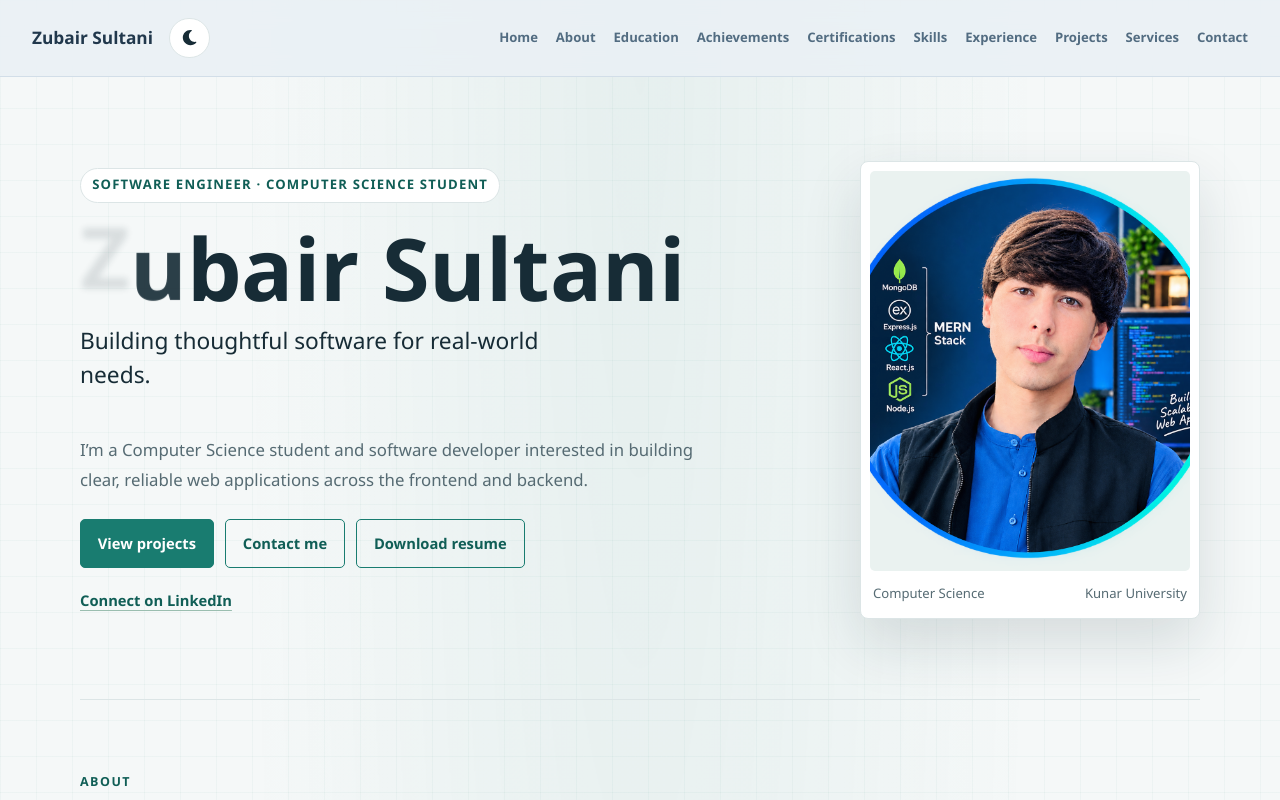
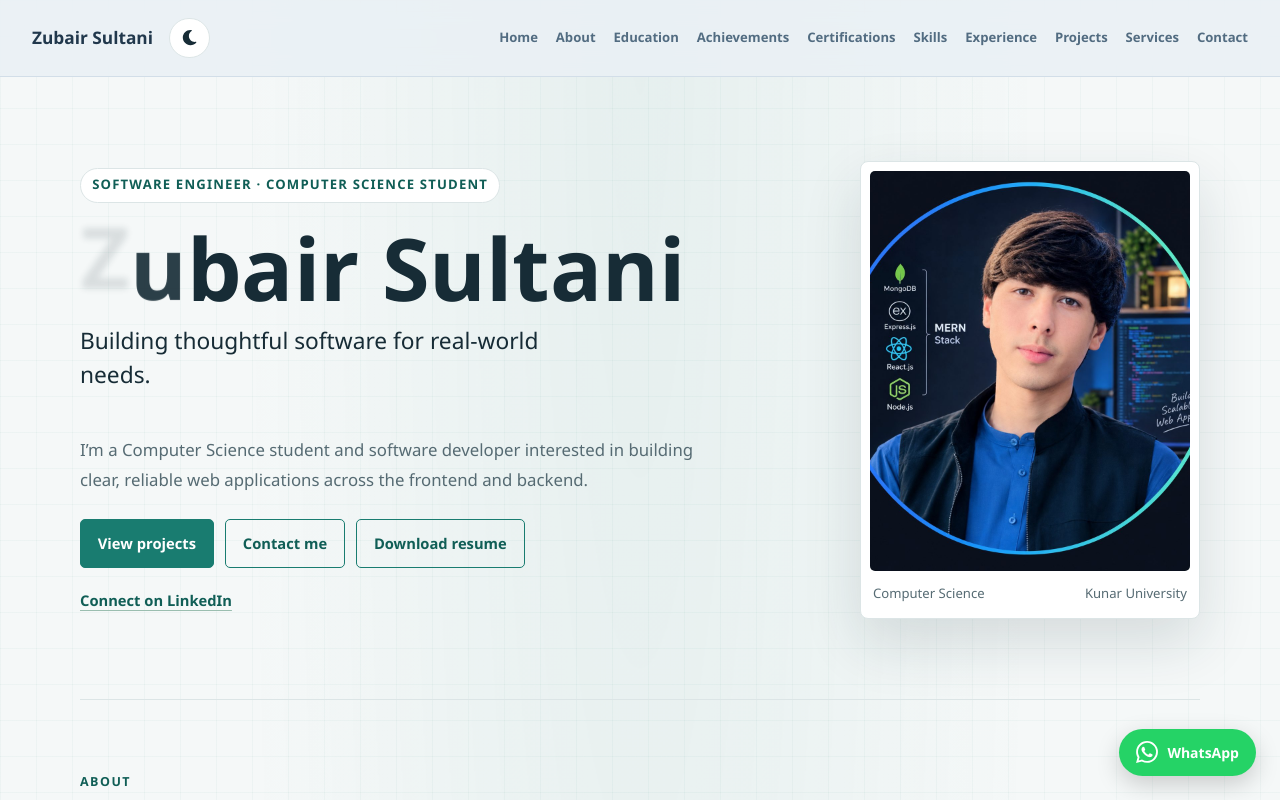
Before and after one commit to Zubair-Sultani/My-Portfolio, a Next.js app in the folder frontend/: page / in a window 1280 px wide. Shown: the top 800 px of the page. Built offline with nearby package versions, Linux system fonts and the light colour scheme; no server answers.

Commit message:
Update portfolio hero section and add WhatsApp button

```diff
--- a/frontend/app/layout.jsx
+++ b/frontend/app/layout.jsx
@@ -1,5 +1,6 @@
 import './globals.css';
 import { getSiteUrl } from '../lib/site-url.js';
+import WhatsAppButton from '../components/WhatsAppButton';
 
 const siteUrl = getSiteUrl();
 
@@ -11,7 +12,7 @@ export const metadata = {
   title: 'Zubair Sultani | Software Engineer',
   description: 'Portfolio of Zubair Sultani, a Computer Science student and software developer focused on building practical web applications.',
   icons: {
-    icon: '/profile.jpg'
+    icon: '/profile-icon.webp'
   },
   openGraph: {
     url: siteUrl.toString(),
@@ -32,7 +33,10 @@ export default function RootLayout({ children }) {
           }}
         />
       </head>
-      <body>{children}</body>
+      <body>
+        {children}
+        <WhatsAppButton />
+      </body>
     </html>
   );
 }
--- a/frontend/components/HeroSection.css
+++ b/frontend/components/HeroSection.css
@@ -152,6 +152,7 @@
 
 .hero-profile-card img {
   width: 100%;
+  height: auto;
   aspect-ratio: 4 / 5;
   object-fit: cover;
   object-position: center 35%;
--- a/frontend/components/HeroSection.jsx
+++ b/frontend/components/HeroSection.jsx
@@ -1,3 +1,5 @@
+import Image from 'next/image';
+
 export default function HeroSection() {
   return (
     <section id="hero" className="hero-section">
@@ -37,7 +39,14 @@ export default function HeroSection() {
         </div>
 
         <div className="hero-profile-card">
-          <img src="/profile.jpg" alt="Portrait of Zubair Sultani" />
+          <Image
+            src="/profile.jpg"
+            alt="Portrait of Zubair Sultani"
+            width={1200}
+            height={1200}
+            sizes="(max-width: 760px) min(320px, calc(100vw - 60px)), (max-width: 900px) 35vw, 320px"
+            priority
+          />
           <div className="hero-profile-caption">
             <span>Computer Science</span>
             <span>Kunar University</span>
--- /dev/null
+++ b/frontend/components/WhatsAppButton.css
@@ -0,0 +1,58 @@
+.whatsapp-button {
+  position: fixed;
+  right: 24px;
+  bottom: 24px;
+  z-index: 1000;
+
+  display: flex;
+  align-items: center;
+  gap: 9px;
+
+  padding: 12px 17px;
+  border-radius: 999px;
+
+  background: #25d366;
+  color: #ffffff;
+  text-decoration: none;
+
+  font-size: 14px;
+  font-weight: 600;
+
+  box-shadow: 0 8px 24px rgba(0, 0, 0, 0.18);
+
+  transition:
+    transform 0.2s ease,
+    box-shadow 0.2s ease;
+}
+
+.whatsapp-button:hover {
+  transform: translateY(-3px);
+  box-shadow: 0 12px 30px rgba(0, 0, 0, 0.25);
+}
+
+.whatsapp-icon {
+  width: 22px;
+  height: 22px;
+  flex-shrink: 0;
+}
+
+@media (max-width: 600px) {
+  .whatsapp-button {
+    right: 16px;
+    bottom: 16px;
+    width: 50px;
+    height: 50px;
+    padding: 0;
+    justify-content: center;
+    border-radius: 50%;
+  }
+
+  .whatsapp-button span {
+    display: none;
+  }
+
+  .whatsapp-icon {
+    width: 24px;
+    height: 24px;
+  }
+}
--- /dev/null
+++ b/frontend/components/WhatsAppButton.jsx
@@ -0,0 +1,31 @@
+'use client';
+
+import './WhatsAppButton.css';
+
+export default function WhatsAppButton() {
+  const whatsappUrl = 'https://wa.me/93780983627';
+
+  return (
+    <a
+      href={whatsappUrl}
+      target="_blank"
+      rel="noopener noreferrer"
+      className="whatsapp-button"
+      aria-label="Chat with me on WhatsApp"
+      title="Chat with me on WhatsApp"
+    >
+      <svg
+        viewBox="0 0 24 24"
+        aria-hidden="true"
+        className="whatsapp-icon"
+      >
+        <path
+          fill="currentColor"
+          d="M17.472 14.382c-.297-.149-1.758-.867-2.03-.967-.273-.099-.471-.148-.67.15-.197.297-.767.966-.94 1.164-.173.199-.347.223-.644.075-.297-.15-1.255-.463-2.39-1.475-.883-.788-1.48-1.761-1.653-2.059-.173-.297-.018-.458.13-.606.134-.133.298-.347.446-.52.149-.174.198-.298.298-.497.099-.198.05-.371-.025-.52-.075-.149-.669-1.611-.916-2.206-.242-.579-.487-.5-.669-.51-.173-.008-.371-.01-.57-.01-.198 0-.52.074-.792.372-.272.297-1.04 1.016-1.04 2.479 0 1.462 1.065 2.875 1.213 3.074.149.198 2.096 3.2 5.077 4.487.709.306 1.262.489 1.694.626.712.226 1.36.194 1.872.118.571-.085 1.758-.719 2.006-1.413.248-.694.248-1.289.173-1.413-.074-.124-.272-.198-.57-.347m-5.421 7.403h-.004a9.87 9.87 0 0 1-5.031-1.378l-.361-.214-3.741.982 1-3.648-.235-.374a9.86 9.86 0 1 1 8.372 4.632m8.396-18.297A11.815 11.815 0 0 0 12.05 0C5.495 0 .16 5.335.157 11.89c0 2.096.547 4.142 1.588 5.945L.057 24l6.304-1.654a11.882 11.882 0 0 0 5.683 1.448h.005c6.554 0 11.89-5.335 11.893-11.893a11.821 11.821 0 0 0-3.495-8.413"
+        />
+      </svg>
+
+      <span>WhatsApp</span>
+    </a>
+  );
+}
```
Also changed, not shown: frontend/public/profile-icon.webp (added), frontend/public/profile.jpg.
